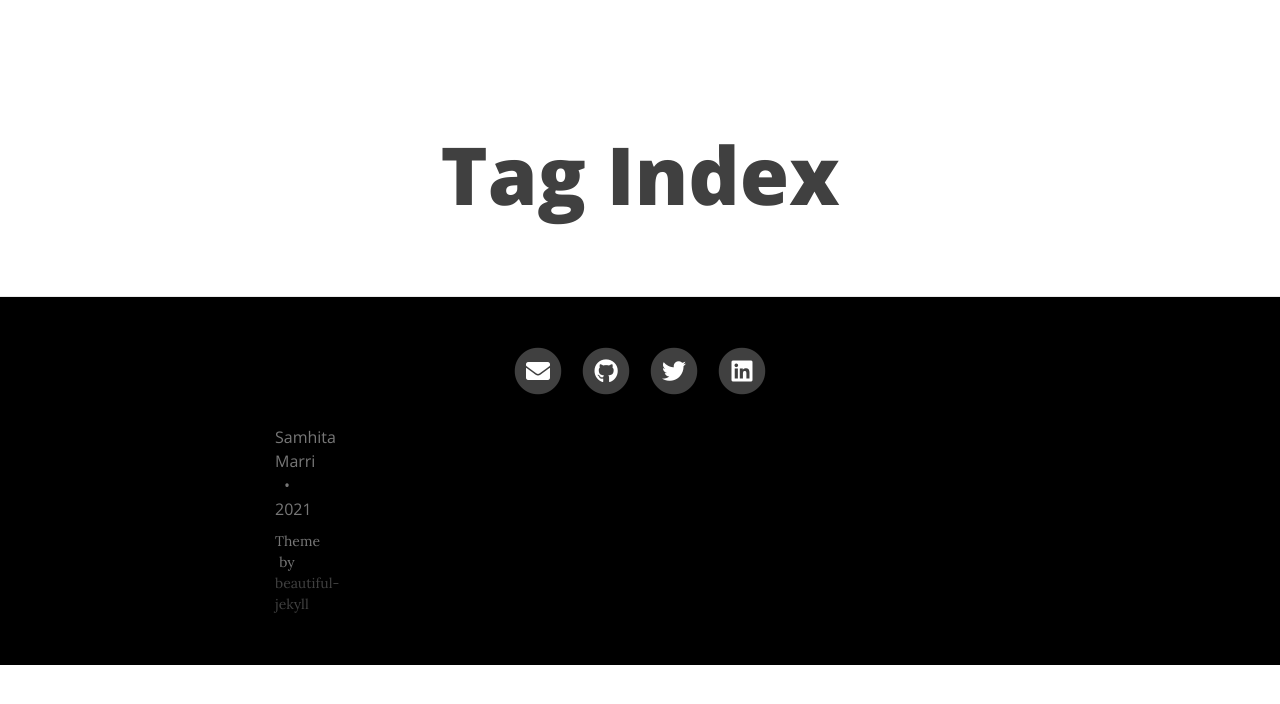
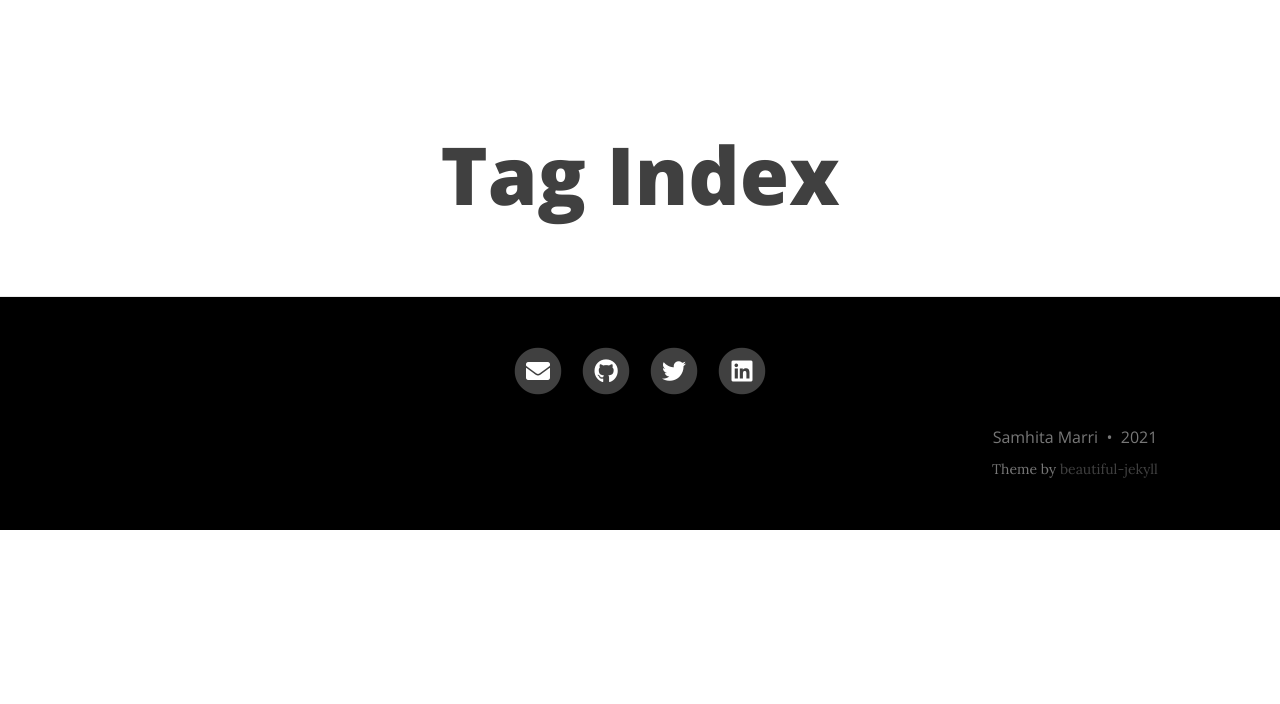
Before and after one commit to samhita-m/samhita-m.github.io, a Jekyll site: the page built from tags.html, in a window 1280 px wide. Shown: the top 704 px of the page. Built offline with Jekyll 4.4.1, drawn with Linux system fonts in a browser that asks for light colours; nearby versions of some CDN libraries.

```diff
--- a/assets/css/main.css
+++ b/assets/css/main.css
@@ -24,7 +24,7 @@
 }
 p {
   line-height: 1.5;
-  width: 1.5rem;
+  width: 100rem;
   margin: 0.05rem 0;
 }
 h1,h2,h3,h4,h5,h6 {
```
